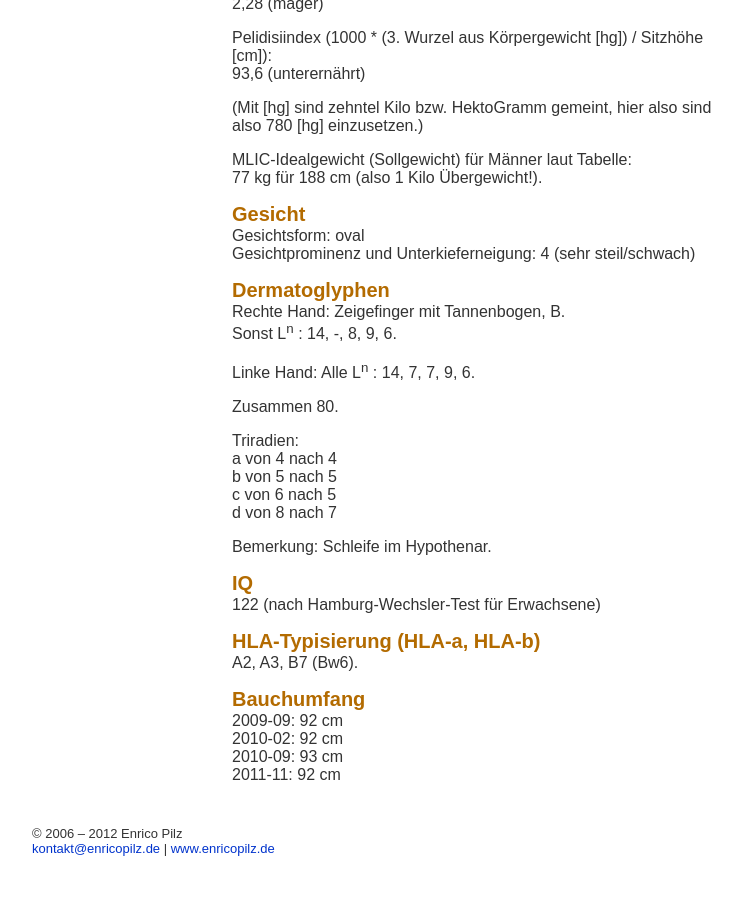
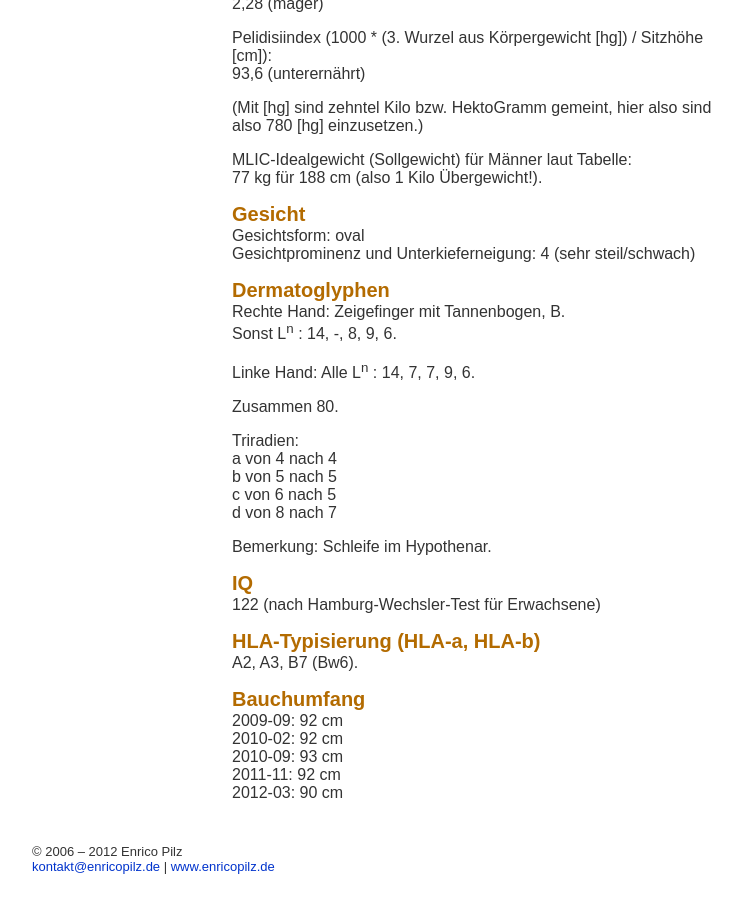
Before and after one commit to ocirne/enricopilz.de, a Jekyll site: the page built from steckbrief/index.md, in a window 1280 px wide and 900 px high, scrolled down 1799 px. Shown: the whole window, without its empty margins (233-975 px from the left). Built offline with Jekyll 4.4.1, drawn with Linux system fonts in a browser that asks for light colours; Markdown is read by kramdown in place of the engine named in the settings.

Commit message:
Add new data to steckbrief

```diff
--- a/steckbrief/index.md
+++ b/steckbrief/index.md
@@ -150,4 +150,5 @@ Bauchumfang
 2009-09: 92 cm<br />
 2010-02: 92 cm<br />
 2010-09: 93 cm<br />
-2011-11: 92 cm
+2011-11: 92 cm<br />
+2012-03: 90 cm
```
